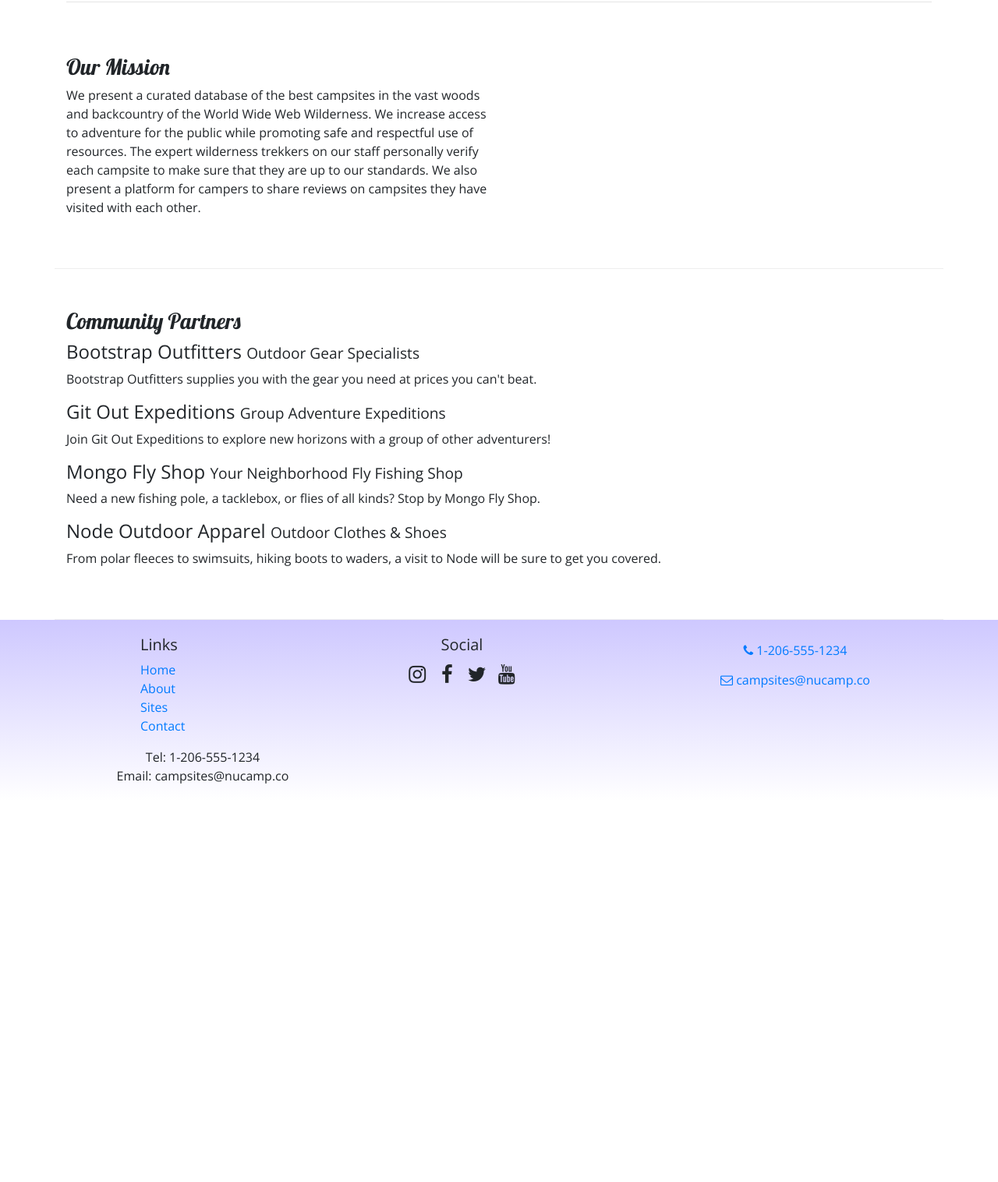
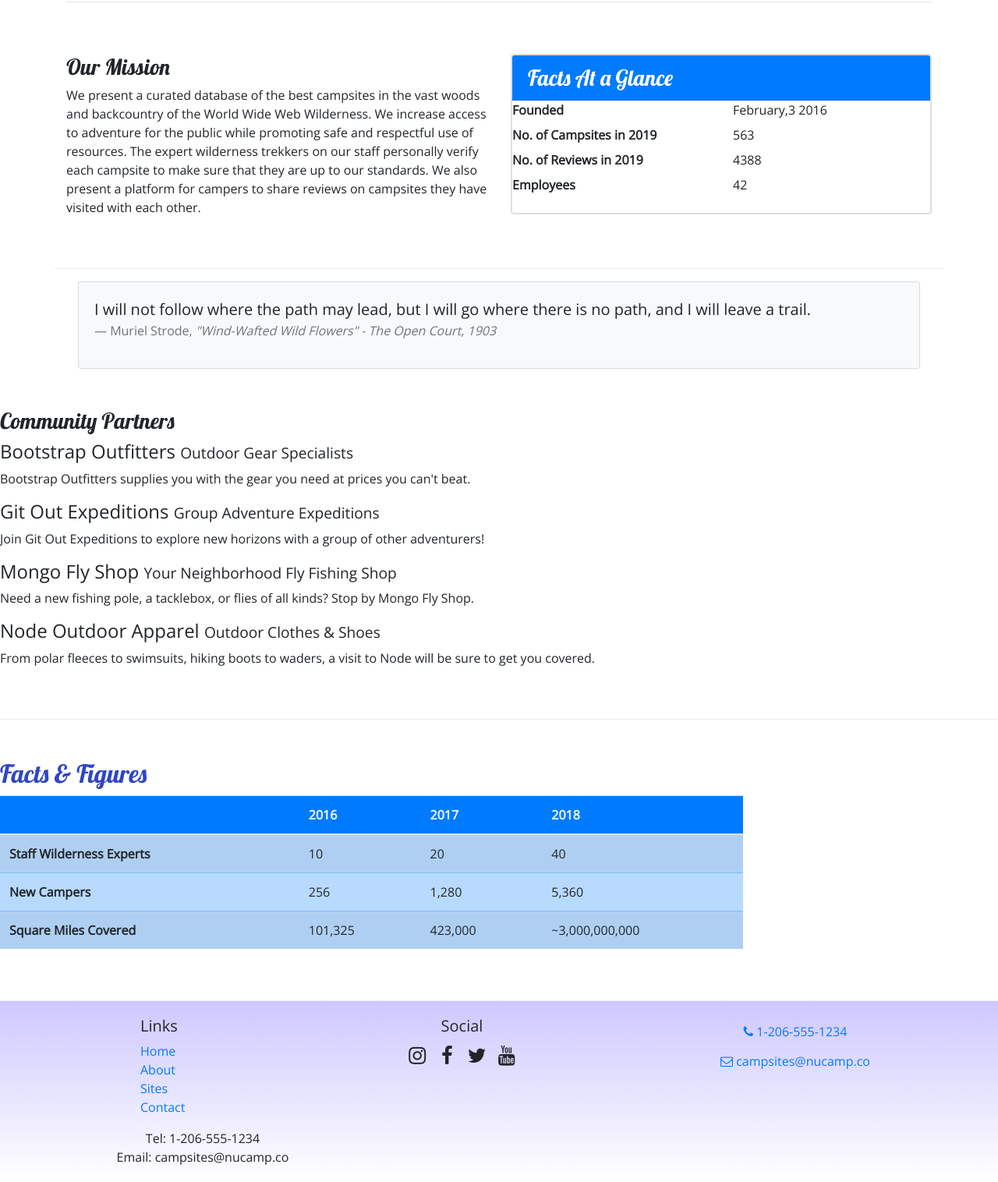
Before and after one commit to josiemensch/nucampsite, a website: page aboutus.html in a window 1280 px wide. Shown: the part 359-1875 px from the top of the page at 78% size. Before the commit the page ends 1386 px from the top, so only its background shows below. Drawn offline with nearby package versions, Linux system fonts and the light colour scheme.

Commit message:
tables & cards

```diff
--- a/aboutus.html
+++ b/aboutus.html
@@ -63,12 +63,44 @@
         </div>
 
         <div class="row row-content">
-            <div class="col-12 col-sm-6">
+            <div class="col-sm-6">
                 <h3>Our Mission</h3>
-                <p>We present a curated database of the best campsites in the vast woods and backcountry of the World Wide Web Wilderness. We increase access to adventure for the public while promoting safe and respectful use of resources. The expert wilderness trekkers on our staff personally verify each campsite to make sure that they are up to our standards. We also present a platform for campers to share reviews on campsites they have visited with each other.</p>
+                <p>We present a curated database of the best campsites in the vast woods and backcountry of the World Wide Web Wilderness.
+                    We increase access to adventure for the public while promoting safe and respectful use of resources.
+                    The expert wilderness trekkers on our staff personally verify each campsite to make sure that they are up to our standards.
+                    We also present a platform for campers to share reviews on campsites they have visited with each other.</p>
+            </div>
+            <div class="col-sm-6">
+                <div class="card">
+                  <div class="card body">
+                    <h3 class="card-header bg-primary text-white">Facts At a Glance</h3>
+                    <dl class="row">
+                        <dt class="col-6">Founded</dt>
+                        <dd class="col-6">February,3 2016</dd>
+                        <dt class="col-6">No. of Campsites in 2019</dt>
+                        <dd class="col-6">563</dd>
+                        <dt class="col-6">No. of Reviews in 2019</dt>
+                        <dd class="col-6">4388</dd>
+                        <dt class="col-6">Employees</dt>
+                        <dd class="col-6">42</dd>
+                    </dl>
+                  </div>
+                </div>
             </div>
         </div>
-
+        <div class="col">
+            <div class="card bg-light mt-3">
+                <blockquote class="blockquote card-body">
+                    <p class="mb-0">I will not follow where the path may lead, but I will go where there is no path, and I will leave a trail.</p>
+                    <footer class="blockquote-footer">Muriel Strode,
+                        <cite title="Source Title">"Wind-Wafted Wild Flowers" -
+                            The Open Court, 1903
+                        </cite>
+                    </footer>
+                </blockquote>
+            </div>
+        </div>
+    </div>
         <div class="row row-content">
             <div class="col">
                 <h3>Community Partners</h3>
@@ -83,8 +115,44 @@
             </div>
         </div>
     </div>
-
-    <footer>
+    <div class="row row-content">
+        <div class="col-sm-9">
+            <h2>Facts &amp; Figures</h2>
+            <div class="table-responsive">
+                <table class="table table-striped">
+                    <thead>
+                        <tr class="bg-primary text-light">
+                            <th></th>
+                            <th>2016</th>
+                            <th>2017</th>
+                            <th>2018</th>
+                        </tr>
+                    </thead>
+                    <tbody class="table-primary">
+                        <tr>
+                            <th>Staff Wilderness Experts</th>
+                            <td>10</td>
+                            <td>20</td>
+                            <td>40</td>
+                        </tr>
+                        <tr>
+                            <th>New Campers</th>
+                            <td>256</td>
+                            <td>1,280</td>
+                            <td>5,360</td>
+                        </tr>
+                        <tr>
+                            <th>Square Miles Covered</th>
+                            <td>101,325</td>
+                            <td>423,000</td>
+                            <td>~3,000,000,000</td>
+                        </tr>
+                    </tbody>
+                </table>
+            </div>
+        </div>
+   </div>
+    <footer class="site-footer">
         <div class="container">
             <div class="row">
                 <div class="col-4 col-sm-2 offset-1">
--- a/css/styles.css
+++ b/css/styles.css
@@ -14,7 +14,7 @@ header h2 {
     color: #CEC8FF;
 }
 
-footer {
+.site-footer {
     background-image: linear-gradient(#CEC8FF, white);
     padding: 20px 0;
 }
```
Also changed, not shown: contactus.html (+1 -1 lines), index.html (+1 -1 lines).
